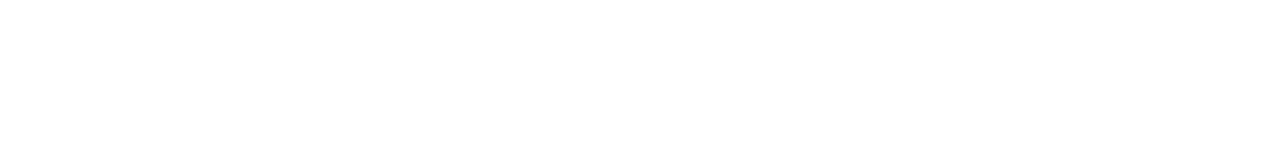
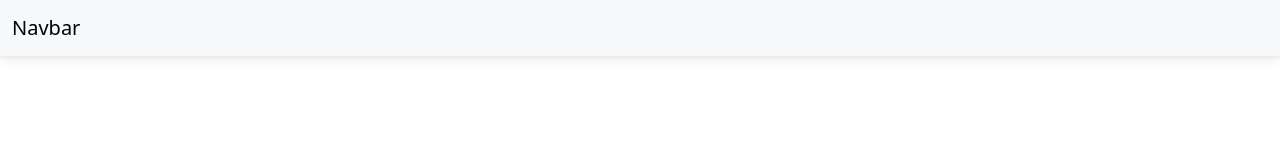
Before and after one commit to rhit-laritzdm/CS-280-Web-Development, a plain HTML site: page Follow Along/FollowAlong3/public/index.html in a window 1280 px wide. Drawn offline with nearby package versions, Linux system fonts and the light colour scheme.

Commit message:
updated index

```diff
--- a/Follow Along/FollowAlong3/public/index.html
+++ b/Follow Along/FollowAlong3/public/index.html
@@ -12,7 +12,11 @@
         <title>Counter</title>
     </head>
     <body>
-
+        <nav class="navbar navbar-light bg-light">
+            <div class="container-fluid">
+                <a class="navbar-brand" href="#">Navbar</a>
+            </div>
+        </nav>
 
         <script src='https://cdnjs.cloudflare.com/ajax/libs/jquery/3.7.1/jquery.min.js' integrity='sha512-v2CJ7UaYy4JwqLDIrZUI/4hqeoQieOmAZNXBeQyjo21dadnwR+8ZaIJVT8EE2iyI61OV8e6M8PP2/4hpQINQ/g==' crossorigin='anonymous'></script>
         <script src='https://cdnjs.cloudflare.com/ajax/libs/bootstrap/5.3.2/js/bootstrap.bundle.min.js' integrity='sha512-X/YkDZyjTf4wyc2Vy16YGCPHwAY8rZJY+POgokZjQB2mhIRFJCckEGc6YyX9eNsPfn0PzThEuNs+uaomE5CO6A==' crossorigin='anonymous'></script>
```
